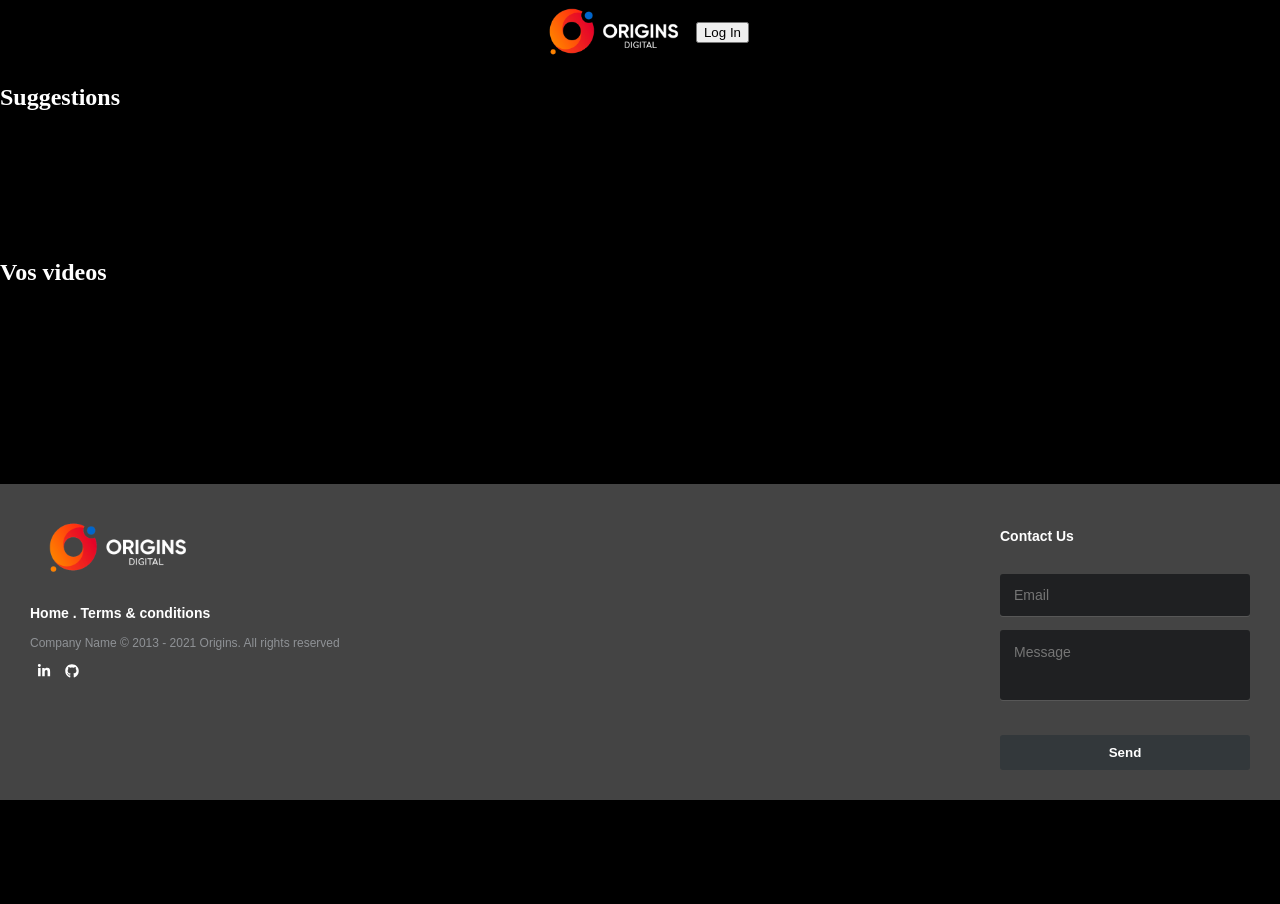
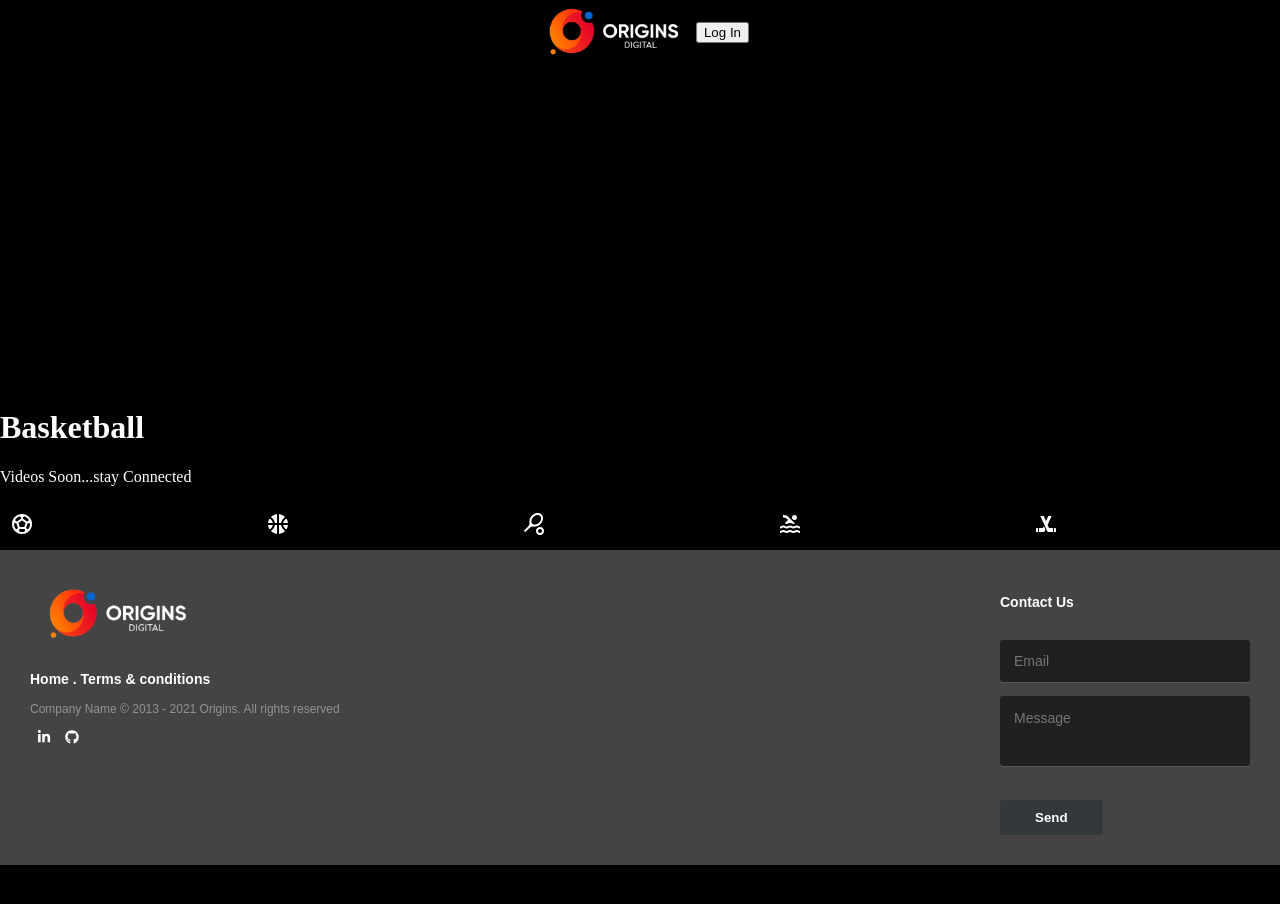
Before and after one commit to WildCodeSchool/2023-02-JS-Reims-project-3-origins-digital, a React (Vite) app in the folder frontend/: page /category/Basketball in a window 1280 px wide. Shown: the top 904 px of the page. After the commit the page ends 865 px from the top, so only its background shows below. Built offline with nearby package versions, Linux system fonts and the light colour scheme.

Commit message:
correction css

```diff
--- a/frontend/src/App.css
+++ b/frontend/src/App.css
@@ -21,13 +21,9 @@
   background: #444;
   box-shadow: 0 1px 1px 0 rgba(0, 0, 0, 0.12);
   box-sizing: border-box;
-  width: 100%;
   font: bold 16px sans-serif;
   text-align: left;
   padding: 3em 4em 2em;
-  overflow: hidden;
-  position: sticky;
-  bottom: 0;
 }
 
 section {
@@ -103,7 +99,6 @@
   font-size: 1em;
   font-weight: normal;
   color: #d1d2d2;
-  width: 100%;
   padding: 1em;
 }
 
@@ -124,7 +119,6 @@
   border: 0;
   padding: 1em 4em;
   font-weight: bold;
-  width: 100%;
   margin-top: 1em;
 }
 
@@ -132,7 +126,7 @@
   width: 5em;
 }
 
-@media (min-width: 800px) {
+@media (min-width: 768px) {
   .footer-distributed {
     font: bold 14px sans-serif;
     padding: 30px;
--- a/frontend/src/components/CategoryBar.css
+++ b/frontend/src/components/CategoryBar.css
@@ -4,7 +4,6 @@
   justify-content: space-around;
   position: sticky;
   bottom: 0;
-  width: 100%;
   background: black;
 }
 
--- a/frontend/src/components/VideoSlider.jsx
+++ b/frontend/src/components/VideoSlider.jsx
@@ -3,7 +3,7 @@
 import { useEffect, useState } from "react";
 import PropTypes from "prop-types";
 
-function VideoSlider({ slideNumber, videos, name }) {
+function VideoSlider({ slideNumber, videos }) {
   const [isMobileView, setIsMobileView] = useState(false);
   const settings = {
     dots: true,
@@ -29,8 +29,6 @@
     };
   }, []);
   return (
-    <>
-      <h2>{name}</h2>
     <Slider
       dots={settings.dots}
       infinite={settings.infinite}
@@ -47,12 +45,10 @@
         </div>
       ))}
     </Slider>
-    </>
   );
 }
 VideoSlider.propTypes = {
   slideNumber: PropTypes.number.isRequired,
   videos: PropTypes.arrayOf(PropTypes.string.isRequired).isRequired,
-  name: PropTypes.string.isRequired,
 };
 export default VideoSlider;
```
Lines whose indentation alone changed are shown as unchanged.
